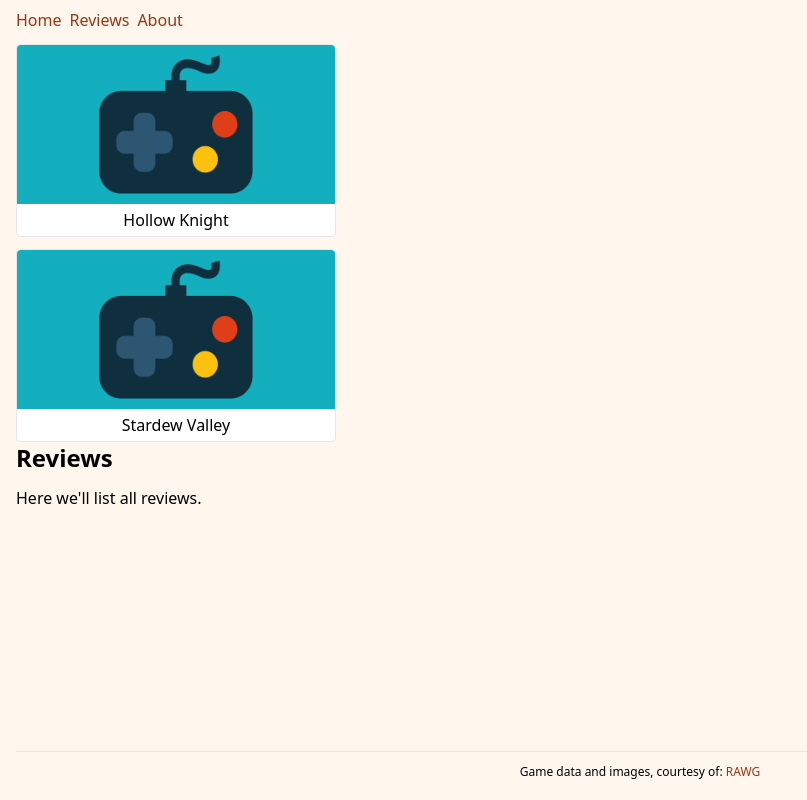
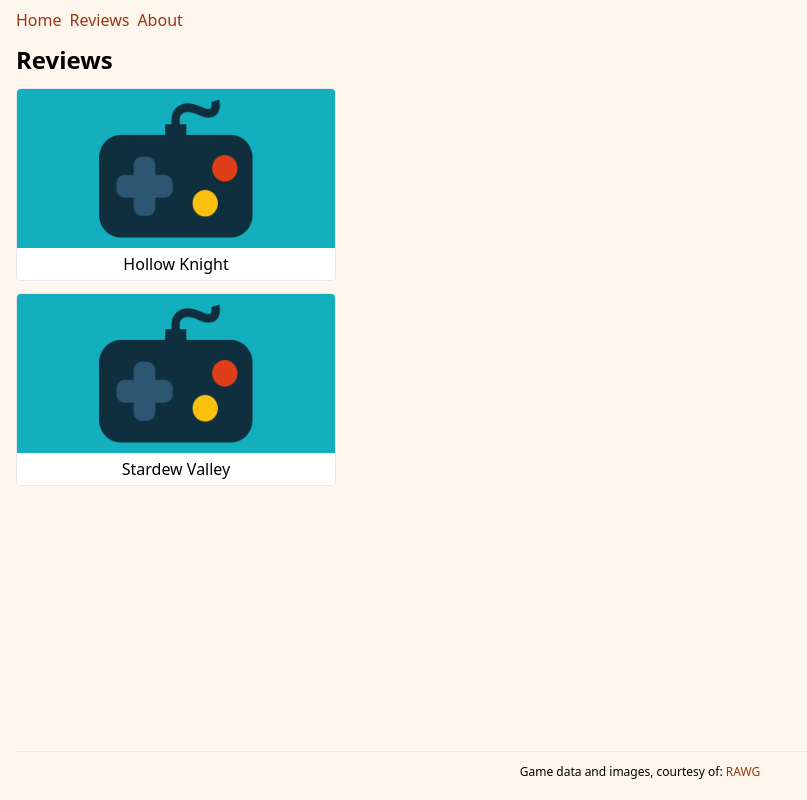
Before and after one commit to patriciacostadacruz/next-reviews-app, a Next.js app: page /reviews in a window 1280 px wide. Shown: the whole page, without its empty margins (0-807 px from the left). Built offline with nearby package versions, Linux system fonts and the light colour scheme.

Commit message:
Removes reviews layout

```diff
--- a/app/reviews/layout.tsx
+++ /dev/null
@@ -1,42 +0,0 @@
-import type { ReactNode } from 'react';
-import Link from 'next/link';
-
-interface ReviewsProps {
-  children: ReactNode;
-}
-
-export default function ReviewsLayout({ children }: ReviewsProps) {
-  return (
-    <div>
-      <div>
-        <ul className="flex flex-col gap-3">
-          <li className="border w-80 bg-white rounded hover:shadow-xl">
-            <Link href="/reviews/hollow-knight">
-              <img
-                src="/images/game.png"
-                alt="Game"
-                width="320"
-                height="180"
-                className="rounded-t"
-              />
-              <h2 className="py-1 text-center">Hollow Knight</h2>
-            </Link>
-          </li>
-          <li className="border w-80 bg-white rounded hover:shadow-xl">
-            <Link href="/reviews/stardew-valley">
-              <img
-                src="/images/game.png"
-                alt="Game"
-                width="320"
-                height="180"
-                className="rounded-t"
-              />
-              <h2 className="py-1 text-center">Stardew Valley</h2>
-            </Link>
-          </li>
-        </ul>
-      </div>
-      {children}
-    </div>
-  );
-}
--- a/app/reviews/page.tsx
+++ b/app/reviews/page.tsx
@@ -1,10 +1,36 @@
+import Link from 'next/link';
 import Heading from '@/components/Heading';
 
 export default function ReviewsPage() {
   return (
     <>
       <Heading>Reviews</Heading>
-      <p>Here we'll list all reviews.</p>
+      <ul className="flex flex-col gap-3">
+        <li className="border w-80 bg-white rounded hover:shadow-xl">
+          <Link href="/reviews/hollow-knight">
+            <img
+              src="/images/game.png"
+              alt="Game"
+              width="320"
+              height="180"
+              className="rounded-t"
+            />
+            <h2 className="py-1 text-center">Hollow Knight</h2>
+          </Link>
+        </li>
+        <li className="border w-80 bg-white rounded hover:shadow-xl">
+          <Link href="/reviews/stardew-valley">
+            <img
+              src="/images/game.png"
+              alt="Game"
+              width="320"
+              height="180"
+              className="rounded-t"
+            />
+            <h2 className="py-1 text-center">Stardew Valley</h2>
+          </Link>
+        </li>
+      </ul>
     </>
   );
 }
```
